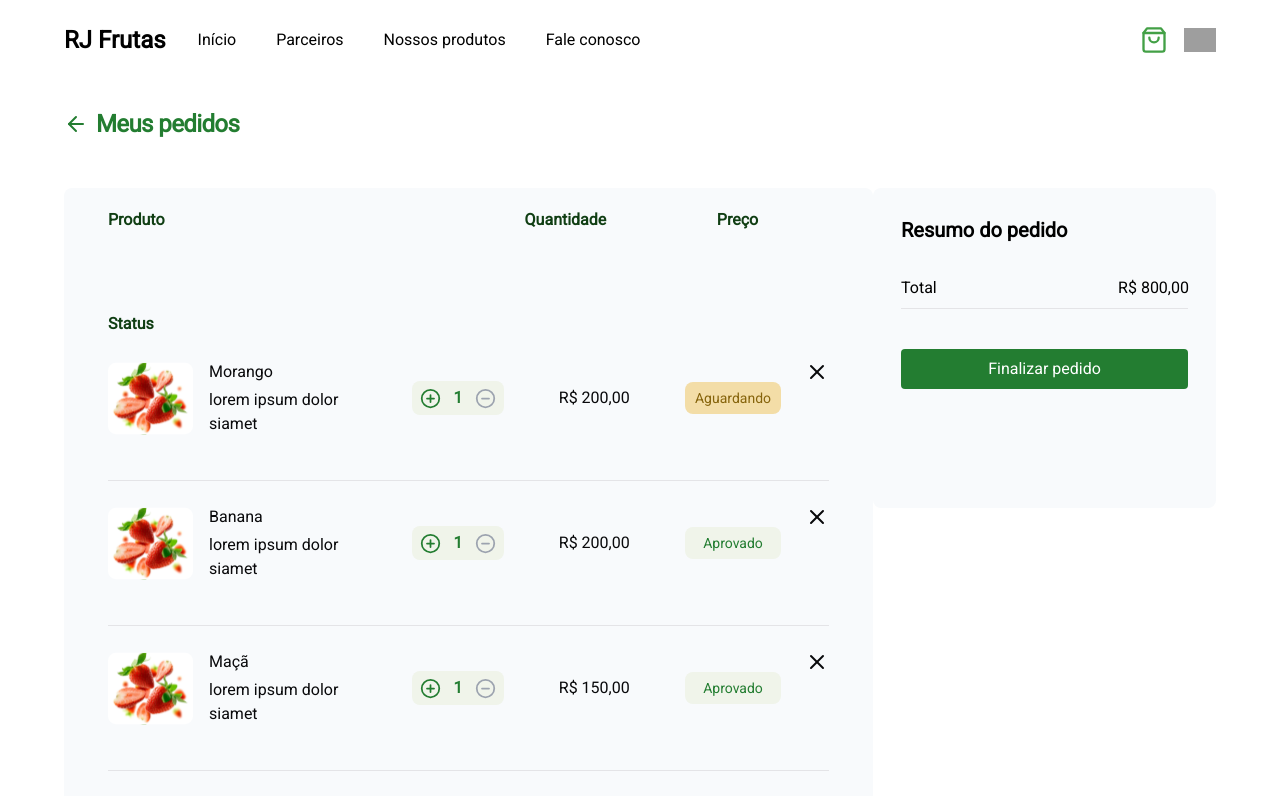
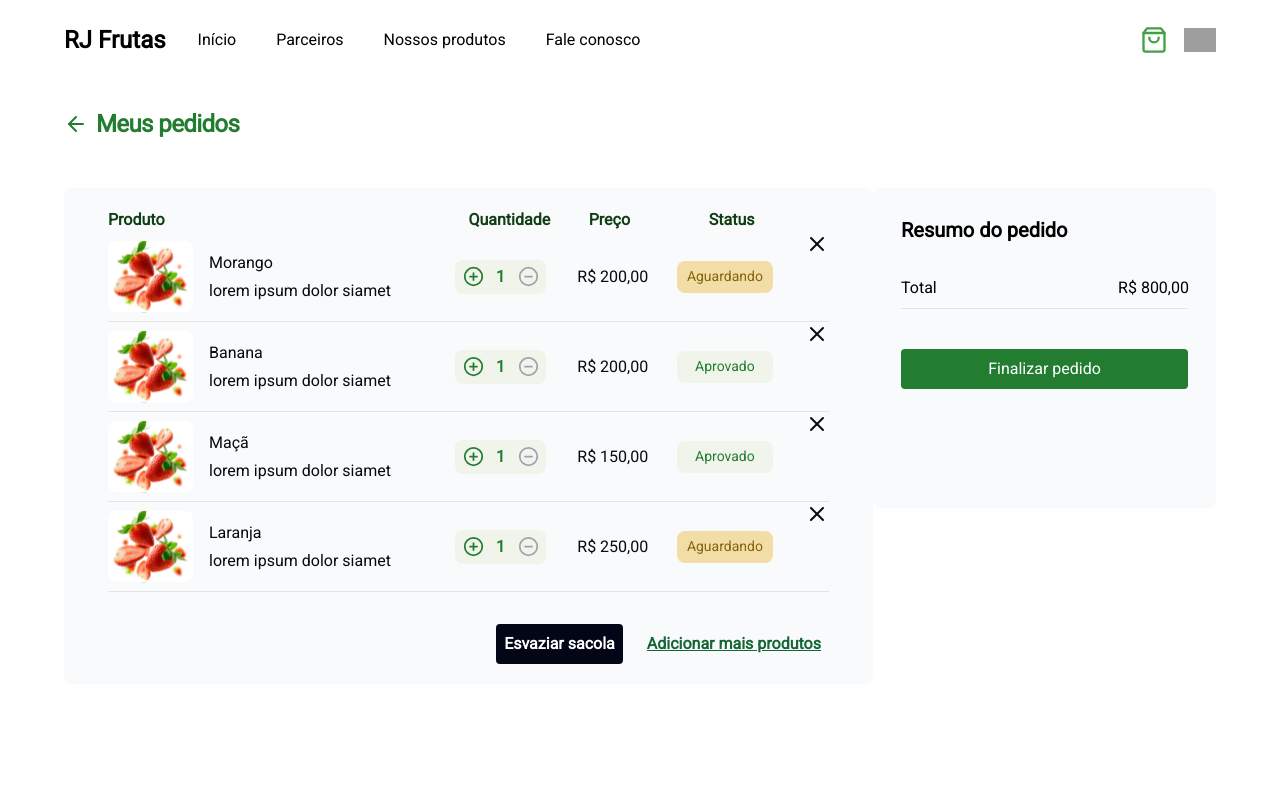
Before and after one commit to SISCONF/sisconf-frontend, a Next.js app: page /products-summary in a window 1280 px wide. Shown: the top 796 px of the page. Built offline with nearby package versions, Linux system fonts and the light colour scheme; grey boxes are pictures that could not be loaded.

Commit message:
:lipstick: fix styles in products summary

```diff
--- a/src/app/products-summary/page.tsx
+++ b/src/app/products-summary/page.tsx
@@ -33,12 +33,13 @@ export default function ProductsSummary () {
 
       <div className='flex justify-between'>
         <ResumeOrdersList
-          className='max-w-[932px] px-11 py-5 flex flex-col gap-6 bg-slate-50 rounded-[8px]'
+          className='max-w-[932px] w-full px-11 py-5 flex flex-col bg-slate-50 rounded-[8px]'
+          headerClassName='w-full grid grid-cols-[3fr_1fr_1fr_1fr] text-[#103E13] font-bold'
           userType='customer'
         >
           {orders.map((order) => (
             <ResumeOrderItemList
-              className='max-[843px] h-24 relative grid grid-cols-[3fr_1fr_1fr_1fr] place-items-center gap-12 pr-12 font-medium'
+              className='max-[843px] py-2 relative grid grid-cols-[3fr_1fr_1fr_1fr] place-items-center pr-12 font-medium'
               userType='customer'
               key={order.id}
               order={order}
--- a/src/components/order-group-details/index.tsx
+++ b/src/components/order-group-details/index.tsx
@@ -36,6 +36,7 @@ export function OrdersGroupDetails ({
 
         <div className='flex justify-between'>
           <ResumeOrdersList
+            headerClassName="w-full grid grid-cols-[3fr_1fr_1fr] gap-20 text-[#103E13] font-bold"
             className='px-11 py-5 flex flex-col justify-center w-full'
             userType="entrepreneur"
           >
--- a/src/components/resume-orders-list/index.tsx
+++ b/src/components/resume-orders-list/index.tsx
@@ -3,17 +3,19 @@ import * as React from 'react';
 export interface ResumeOrdersListProps extends React.HtmlHTMLAttributes<HTMLDivElement> {
   children: React.ReactNode
   userType: "customer" | "entrepreneur"
+  headerClassName: string
 }
 
 export default function ResumeOrdersList ({
   children,
   className,
+  headerClassName,
   userType,
   ...props
 }: ResumeOrdersListProps) {
   return (
     <div className={className}{...props}>
-      <div className='w-full grid grid-cols-[3fr_1fr_1fr] gap-20 text-[#103E13] font-bold'>
+      <div className={headerClassName}>
         <span>Produto</span>
         <span>Quantidade</span>
         <span>Preço</span>
```
